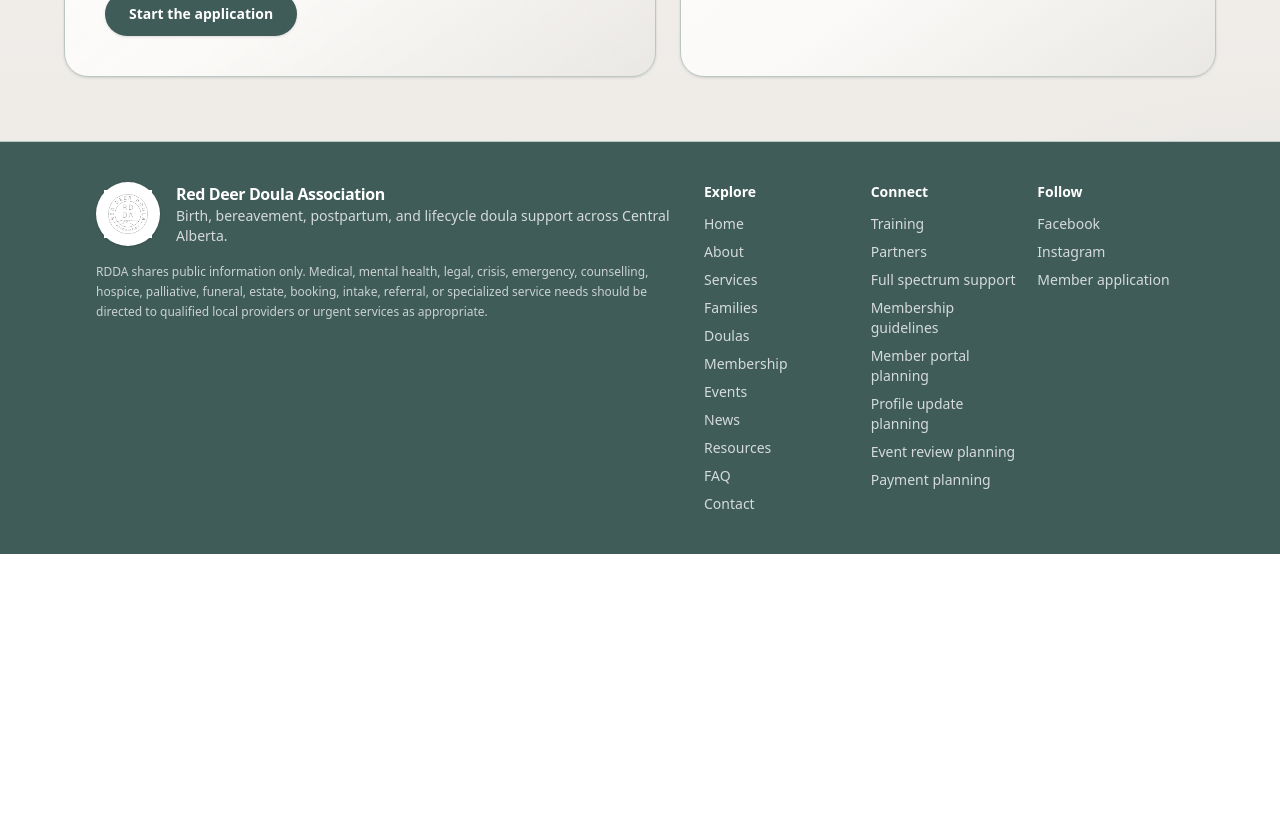
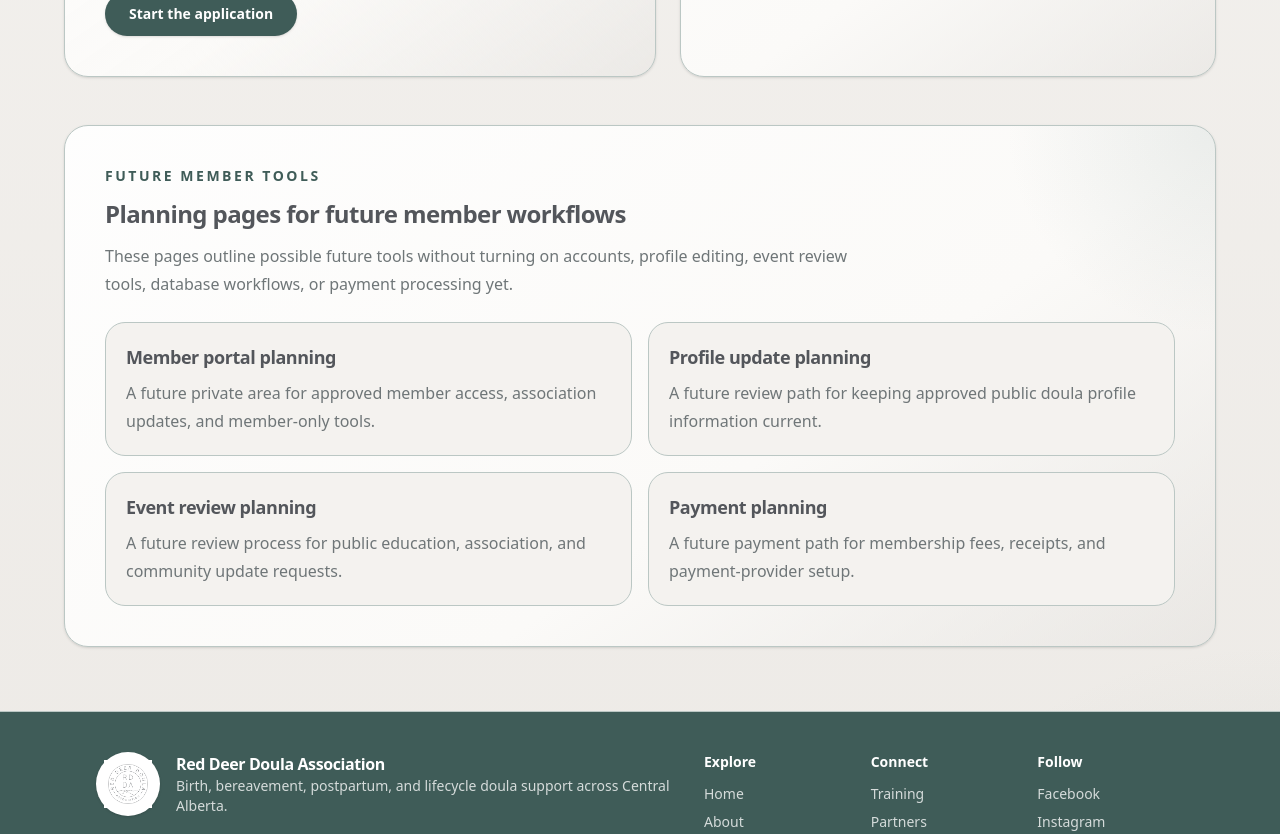
Before and after one commit to hickdwayne-rdp/rdda-platform, a Next.js app in the folder repo/: page /membership in a window 1280 px wide. Shown: the part 2040-2874 px from the top of the page. Before the commit the page ends 2594 px from the top, so only its background shows below. Built offline with nearby package versions, Linux system fonts and the light colour scheme.

Commit message:
Add future member workflow links to membership page

```diff
--- a/repo/src/app/membership/page.tsx
+++ b/repo/src/app/membership/page.tsx
@@ -58,6 +58,33 @@ const socialLinks = [
   {
     label: "Instagram",
     href: "https://www.instagram.com/reddeerdoulaassociation/"
+  }
+];
+
+const futureMemberWorkflows = [
+  {
+    title: "Member portal planning",
+    href: "/member-portal",
+    description:
+      "A future private area for approved member access, association updates, and member-only tools."
+  },
+  {
+    title: "Profile update planning",
+    href: "/profile-updates",
+    description:
+      "A future review path for keeping approved public doula profile information current."
+  },
+  {
+    title: "Event review planning",
+    href: "/event-review",
+    description:
+      "A future review process for public education, association, and community update requests."
+  },
+  {
+    title: "Payment planning",
+    href: "/payments",
+    description:
+      "A future payment path for membership fees, receipts, and payment-provider setup."
   }
 ];
 
@@ -268,6 +295,41 @@ export default function MembershipPage() {
               </div>
             </SectionCard>
           </section>
+
+          <SectionCard>
+            <div className="space-y-6">
+              <div className="space-y-3">
+                <p className="text-sm font-semibold uppercase tracking-[0.18em] text-primary">
+                  Future member tools
+                </p>
+                <h2 className="text-2xl font-semibold tracking-tight text-foreground">
+                  Planning pages for future member workflows
+                </h2>
+                <p className="max-w-3xl leading-7 text-muted-foreground">
+                  These pages outline possible future tools without turning on
+                  accounts, profile editing, event review tools, database
+                  workflows, or payment processing yet.
+                </p>
+              </div>
+
+              <div className="grid gap-4 md:grid-cols-2">
+                {futureMemberWorkflows.map((item) => (
+                  <Link
+                    key={item.href}
+                    href={item.href}
+                    className="rounded-[1.25rem] border border-border bg-background p-5 transition hover:border-primary/60 hover:bg-primary/5"
+                  >
+                    <h3 className="text-lg font-semibold tracking-tight text-foreground">
+                      {item.title}
+                    </h3>
+                    <p className="mt-2 leading-7 text-muted-foreground">
+                      {item.description}
+                    </p>
+                  </Link>
+                ))}
+              </div>
+            </div>
+          </SectionCard>
         </main>
       </PageContainer>
     </PageShell>
```
